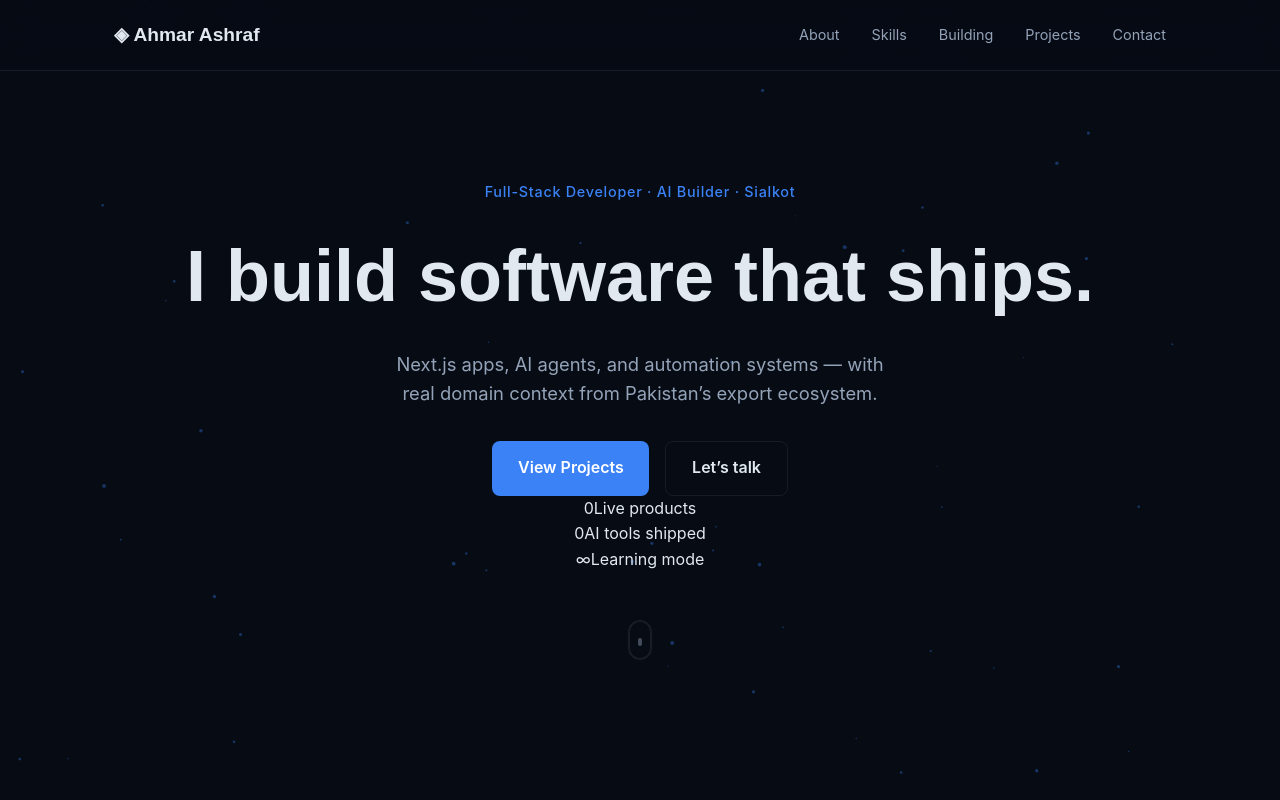
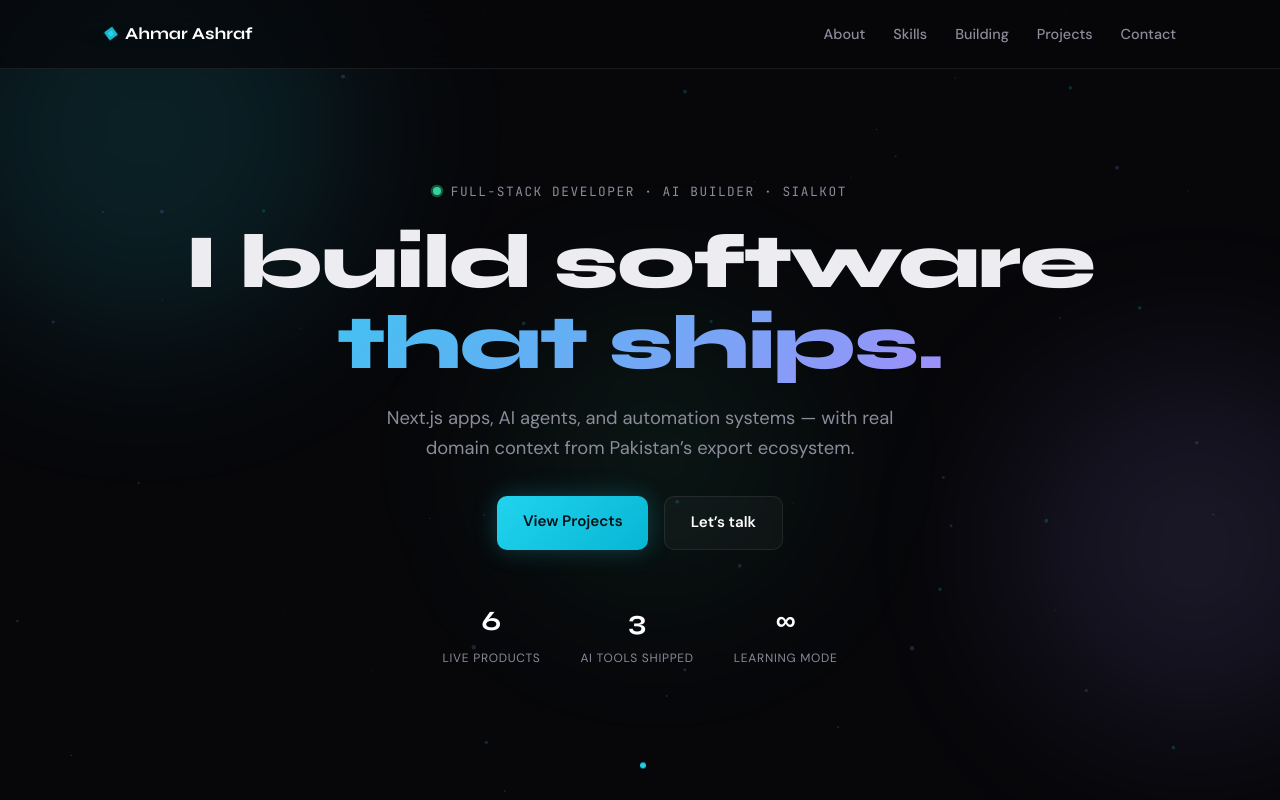
Before and after one commit to ZINC-LESTRIC/my-class, a plain HTML site: page index.html in a window 1280 px wide. Shown: the top 800 px of the page. Drawn offline with Linux system fonts and the light colour scheme; animation ran at ten frames a second.

Commit message:
Add redesigned CSS + JS with animations, orbs, particles, count-up

```diff
--- a/script.js
+++ b/script.js
@@ -1,53 +1,102 @@
+const hamburger = document.getElementById('hamburger');
+const navLinks = document.getElementById('navLinks');
+const navbar = document.getElementById('navbar');
+
+if (hamburger && navLinks) {
+  hamburger.addEventListener('click', () => navLinks.classList.toggle('open'));
+  navLinks.querySelectorAll('a').forEach(a =>
+    a.addEventListener('click', () => navLinks.classList.remove('open'))
+  );
+}
+
+window.addEventListener('scroll', () => {
+  if (navbar) navbar.classList.toggle('scrolled', window.scrollY > 40);
+}, { passive: true });
+
+const reveals = document.querySelectorAll('.reveal');
+const io = new IntersectionObserver((entries) => {
+  entries.forEach((e, i) => {
+    if (e.isIntersecting) {
+      e.target.style.transitionDelay = (i % 4) * 0.08 + 's';
+      e.target.classList.add('visible');
+    }
+  });
+}, { threshold: 0.12, rootMargin: '0px 0px -40px 0px' });
+reveals.forEach(el => io.observe(el));
+
+function animateCount(el) {
+  const target = parseInt(el.dataset.count, 10);
+  if (isNaN(target)) return;
+  const duration = 1200;
+  const start = performance.now();
+  function tick(now) {
+    const p = Math.min((now - start) / duration, 1);
+    const eased = 1 - Math.pow(1 - p, 3);
+    el.textContent = Math.round(target * eased);
+    if (p < 1) requestAnimationFrame(tick);
+  }
+  requestAnimationFrame(tick);
+}
+const statsIo = new IntersectionObserver((entries) => {
+  entries.forEach(e => {
+    if (e.isIntersecting) {
+      e.target.querySelectorAll('[data-count]').forEach(animateCount);
+      statsIo.unobserve(e.target);
+    }
+  });
+}, { threshold: 0.5 });
+document.querySelectorAll('.hero-stats').forEach(el => statsIo.observe(el));
+
 const canvas = document.getElementById('bg-canvas');
+if (canvas) {
   const ctx = canvas.getContext('2d');
   let w, h, particles = [];
+  const COUNT = 55;
 
   function resize() {
     w = canvas.width = window.innerWidth;
     h = canvas.height = window.innerHeight;
   }
-window.addEventListener('resize', resize);
-resize();
 
-class Particle {
-  constructor() {
-    this.x = Math.random() * w;
-    this.y = Math.random() * h;
-    this.size = Math.random() * 1.5 + 0.5;
-    this.speedX = (Math.random() - 0.5) * 0.3;
-    this.speedY = (Math.random() - 0.5) * 0.3;
+  function init() {
+    particles = Array.from({ length: COUNT }, () => ({
+      x: Math.random() * w,
+      y: Math.random() * h,
+      r: Math.random() * 1.8 + 0.4,
+      vx: (Math.random() - 0.5) * 0.35,
+      vy: (Math.random() - 0.5) * 0.35,
+      c: Math.random() > 0.5 ? '34,211,238' : '167,139,250'
+    }));
   }
-  update() {
-    this.x += this.speedX;
-    this.y += this.speedY;
-    if (this.x < 0 || this.x > w) this.speedX *= -1;
-    if (this.y < 0 || this.y > h) this.speedY *= -1;
-  }
-  draw() {
-    ctx.fillStyle = 'rgba(59, 130, 246, 0.35)';
+
+  function draw() {
+    ctx.clearRect(0, 0, w, h);
+    for (let i = 0; i < particles.length; i++) {
+      const p = particles[i];
+      p.x += p.vx; p.y += p.vy;
+      if (p.x < 0 || p.x > w) p.vx *= -1;
+      if (p.y < 0 || p.y > h) p.vy *= -1;
       ctx.beginPath();
-    ctx.arc(this.x, this.y, this.size, 0, Math.PI * 2);
+      ctx.arc(p.x, p.y, p.r, 0, Math.PI * 2);
+      ctx.fillStyle = `rgba(${p.c},0.35)`;
       ctx.fill();
+      for (let j = i + 1; j < particles.length; j++) {
+        const q = particles[j];
+        const dx = p.x - q.x, dy = p.y - q.y;
+        const dist = Math.sqrt(dx * dx + dy * dy);
+        if (dist < 120) {
+          ctx.beginPath();
+          ctx.moveTo(p.x, p.y);
+          ctx.lineTo(q.x, q.y);
+          ctx.strokeStyle = `rgba(34,211,238,${0.08 * (1 - dist / 120)})`;
+          ctx.lineWidth = 0.6;
+          ctx.stroke();
         }
       }
+    }
+    requestAnimationFrame(draw);
+  }
 
-for (let i = 0; i < 60; i++) particles.push(new Particle());
-
-function animate() {
-  ctx.clearRect(0, 0, w, h);
-  particles.forEach(p => { p.update(); p.draw(); });
-  requestAnimationFrame(animate);
+  window.addEventListener('resize', () => { resize(); init(); });
+  resize(); init(); draw();
 }
-animate();
-
-// Navbar + mobile
-const hamburger = document.getElementById('hamburger');
-const navLinks = document.getElementById('navLinks');
-hamburger.addEventListener('click', () => navLinks.classList.toggle('open'));
-navLinks.querySelectorAll('a').forEach(a => a.addEventListener('click', () => navLinks.classList.remove('open')));
-
-// Reveal on scroll
-const observer = new IntersectionObserver((entries) => {
-  entries.forEach(e => { if (e.isIntersecting) e.target.classList.add('visible'); });
-}, { threshold: 0.1 });
-document.querySelectorAll('.reveal').forEach(el => observer.observe(el));
--- a/style.css
+++ b/style.css
@@ -1,83 +1,208 @@
-/* Portfolio styles */
-* { margin: 0; padding: 0; box-sizing: border-box; }
-:root {
-  --bg: #060b14;
-  --card: #0c1525;
-  --text: #e2e8f0;
-  --muted: #94a3b8;
-  --blue: #3b82f6;
-  --gold: #f59e0b;
-  --border: rgba(148,163,184,0.12);
+*,*::before,*::after{box-sizing:border-box;margin:0;padding:0}
+:root{
+  --bg:#07070a;
+  --bg2:#0c0c12;
+  --text:#ececf1;
+  --muted:#8b8b9a;
+  --cyan:#22d3ee;
+  --violet:#a78bfa;
+  --green:#34d399;
+  --border:rgba(255,255,255,.08);
+  --card:rgba(255,255,255,.03);
 }
-body {
-  font-family: 'Inter', system-ui, sans-serif;
-  background: var(--bg);
-  color: var(--text);
-  line-height: 1.6;
-  overflow-x: hidden;
+html{scroll-behavior:smooth}
+body{
+  font-family:'DM Sans',system-ui,sans-serif;
+  background:var(--bg);
+  color:var(--text);
+  line-height:1.65;
+  overflow-x:hidden;
+  min-height:100vh;
 }
-#bg-canvas { position: fixed; inset: 0; z-index: -1; }
-.navbar {
-  position: fixed; top: 0; left: 0; right: 0; z-index: 100;
-  background: rgba(6,11,20,0.8); backdrop-filter: blur(16px);
-  border-bottom: 1px solid var(--border);
+#bg-canvas{position:fixed;inset:0;z-index:-2;opacity:.55}
+.orb{
+  position:fixed;border-radius:50%;filter:blur(80px);z-index:-1;pointer-events:none;
+  animation:float 12s ease-in-out infinite;
 }
-.nav-inner {
-  max-width: 1100px; margin: 0 auto; padding: 0 1.5rem;
-  height: 70px; display: flex; align-items: center; justify-content: space-between;
+.orb-1{width:420px;height:420px;background:rgba(34,211,238,.12);top:-10%;left:-5%;animation-delay:0s}
+.orb-2{width:360px;height:360px;background:rgba(167,139,250,.12);bottom:10%;right:-8%;animation-delay:-4s}
+.orb-3{width:280px;height:280px;background:rgba(52,211,153,.08);top:40%;left:40%;animation-delay:-7s}
+@keyframes float{
+  0%,100%{transform:translate(0,0) scale(1)}
+  33%{transform:translate(30px,-20px) scale(1.05)}
+  66%{transform:translate(-20px,15px) scale(.95)}
 }
-.logo { font-family: 'Space Grotesk', sans-serif; font-weight: 700; font-size: 1.2rem; color: var(--text); text-decoration: none; }
-.nav-links { display: flex; gap: 2rem; list-style: none; }
-.nav-links a { color: var(--muted); text-decoration: none; font-size: 0.9rem; transition: color 0.2s; }
-.nav-links a:hover { color: var(--text); }
-.hamburger { display: none; background: none; border: none; cursor: pointer; }
-.hamburger span { display: block; width: 22px; height: 2px; background: var(--text); margin: 5px 0; }
-.hero {
-  min-height: 100vh; display: flex; flex-direction: column; align-items: center; justify-content: center;
-  text-align: center; padding: 100px 1.5rem 60px;
+
+.navbar{
+  position:fixed;top:0;left:0;right:0;z-index:100;
+  backdrop-filter:blur(16px) saturate(1.4);
+  background:rgba(7,7,10,.75);
+  border-bottom:1px solid var(--border);
+  transition:box-shadow .3s;
 }
-.hero-label { color: var(--blue); font-size: 0.9rem; font-weight: 500; margin-bottom: 1rem; letter-spacing: 0.05em; }
-.hero h1 { font-family: 'Space Grotesk', sans-serif; font-size: clamp(2.8rem, 8vw, 4.5rem); font-weight: 700; margin-bottom: 1rem; }
-.hero-sub { color: var(--muted); font-size: 1.15rem; max-width: 500px; margin: 0 auto 2rem; }
-.hero-ctas { display: flex; gap: 1rem; justify-content: center; flex-wrap: wrap; }
-.btn { display: inline-flex; align-items: center; padding: 0.85rem 1.6rem; border-radius: 8px; font-weight: 600; text-decoration: none; transition: all 0.25s; }
-.btn-primary { background: var(--blue); color: white; }
-.btn-primary:hover { transform: translateY(-2px); box-shadow: 0 8px 24px rgba(59,130,246,0.4); }
-.btn-ghost { border: 1px solid var(--border); color: var(--text); }
-.btn-ghost:hover { border-color: var(--blue); color: var(--blue); }
-.scroll-indicator { margin-top: 3rem; width: 24px; height: 40px; border: 2px solid var(--border); border-radius: 12px; position: relative; }
-.scroll-indicator span { position: absolute; top: 8px; left: 50%; transform: translateX(-50%); width: 4px; height: 8px; background: var(--muted); border-radius: 2px; animation: scroll 1.5s infinite; }
-@keyframes scroll { 0% { opacity: 1; top: 8px; } 100% { opacity: 0; top: 22px; } }
-.section { padding: 90px 1.5rem; }
-.container { max-width: 1100px; margin: 0 auto; }
-.section-title { font-family: 'Space Grotesk', sans-serif; font-size: 2rem; font-weight: 700; margin-bottom: 2rem; text-align: center; }
-.about-text { color: var(--muted); font-size: 1.05rem; max-width: 700px; margin: 0 auto; line-height: 1.8; text-align: center; }
-.skills-grid { display: grid; grid-template-columns: repeat(auto-fit, minmax(240px, 1fr)); gap: 1.5rem; }
-.skill-group { background: var(--card); border: 1px solid var(--border); border-radius: 14px; padding: 1.5rem; }
-.skill-group h3 { font-size: 1rem; margin-bottom: 1rem; color: var(--gold); }
-.tags { display: flex; flex-wrap: wrap; gap: 0.5rem; }
-.tags span { font-size: 0.78rem; background: rgba(148,163,184,0.1); color: var(--muted); padding: 0.3rem 0.7rem; border-radius: 100px; border: 1px solid var(--border); }
-.projects-grid { display: grid; grid-template-columns: repeat(auto-fit, minmax(300px, 1fr)); gap: 1.5rem; }
-.project-card { background: var(--card); border: 1px solid var(--border); border-radius: 16px; padding: 1.6rem; transition: all 0.3s; }
-.project-card:hover { border-color: rgba(59,130,246,0.35); transform: translateY(-4px); }
-.project-top { display: flex; justify-content: space-between; align-items: center; margin-bottom: 0.8rem; }
-.project-top h3 { font-family: 'Space Grotesk', sans-serif; font-size: 1.15rem; }
-.status { font-size: 0.7rem; font-weight: 600; padding: 0.25rem 0.6rem; border-radius: 100px; }
-.status.live { background: rgba(16,185,129,0.15); color: #34d399; }
-.status.dev { background: rgba(245,158,11,0.15); color: #fbbf24; }
-.project-card p { color: var(--muted); font-size: 0.9rem; margin-bottom: 1rem; line-height: 1.6; }
-.project-link { color: var(--blue); font-size: 0.9rem; font-weight: 500; text-decoration: none; }
-.project-link:hover { text-decoration: underline; }
-.contact { text-align: center; }
-.contact-sub { color: var(--muted); margin-bottom: 2rem; }
-.contact-buttons { display: flex; gap: 1rem; justify-content: center; flex-wrap: wrap; }
-.contact-btn { display: flex; align-items: center; gap: 0.5rem; background: var(--card); border: 1px solid var(--border); border-radius: 10px; padding: 0.9rem 1.3rem; color: var(--text); text-decoration: none; transition: all 0.25s; }
-.contact-btn:hover { border-color: var(--blue); transform: translateY(-2px); }
-.footer { text-align: center; padding: 2rem; border-top: 1px solid var(--border); color: var(--muted); font-size: 0.85rem; }
-.reveal { opacity: 0; transform: translateY(20px); transition: all 0.6s ease; }
-.reveal.visible { opacity: 1; transform: translateY(0); }
-@media (max-width: 700px) {
-  .nav-links { display: none; }
-  .nav-links.open { display: flex; flex-direction: column; position: absolute; top: 70px; left: 0; right: 0; background: rgba(6,11,20,0.98); padding: 1.5rem; gap: 1rem; }
-  .hamburger { display: block; }
+.navbar.scrolled{box-shadow:0 8px 32px rgba(0,0,0,.4)}
+.nav-inner{max-width:1120px;margin:0 auto;padding:0 1.5rem;height:68px;display:flex;align-items:center;justify-content:space-between}
+.logo{
+  font-family:'Syne',sans-serif;font-weight:700;font-size:1.05rem;color:#fff;text-decoration:none;
+  display:flex;align-items:center;gap:.5rem;
 }
+.logo-mark{color:var(--cyan);animation:spin-slow 8s linear infinite;display:inline-block}
+@keyframes spin-slow{to{transform:rotate(360deg)}}
+.nav-links{display:flex;gap:1.75rem;list-style:none}
+.nav-links a{
+  color:var(--muted);text-decoration:none;font-size:.9rem;font-weight:500;
+  transition:color .2s;position:relative;
+}
+.nav-links a::after{
+  content:'';position:absolute;left:0;bottom:-4px;width:0;height:2px;
+  background:linear-gradient(90deg,var(--cyan),var(--violet));transition:width .25s;
+}
+.nav-links a:hover{color:#fff}
+.nav-links a:hover::after{width:100%}
+.hamburger{display:none;background:none;border:none;cursor:pointer;flex-direction:column;gap:5px;padding:4px}
+.hamburger span{display:block;width:22px;height:2px;background:#fff;border-radius:1px;transition:transform .25s}
+
+.hero{
+  min-height:100vh;display:flex;flex-direction:column;align-items:center;justify-content:center;
+  text-align:center;padding:7rem 1.5rem 4rem;position:relative;
+}
+.hero-label{
+  font-size:.8rem;color:var(--muted);letter-spacing:.12em;text-transform:uppercase;
+  margin-bottom:1.25rem;display:inline-flex;align-items:center;gap:.6rem;
+  font-family:'JetBrains Mono',monospace;
+}
+.pulse-dot{
+  width:8px;height:8px;border-radius:50%;background:var(--green);
+  box-shadow:0 0 0 0 rgba(52,211,153,.5);
+  animation:pulse 2s ease-out infinite;
+}
+@keyframes pulse{
+  0%{box-shadow:0 0 0 0 rgba(52,211,153,.5)}
+  70%{box-shadow:0 0 0 10px rgba(52,211,153,0)}
+  100%{box-shadow:0 0 0 0 rgba(52,211,153,0)}
+}
+.hero h1{
+  font-family:'Syne',sans-serif;font-size:clamp(2.6rem,9vw,4.8rem);
+  font-weight:800;line-height:1.05;margin-bottom:1.25rem;letter-spacing:-.02em;
+}
+.hero h1 .line{display:block}
+.gradient-text{
+  background:linear-gradient(135deg,var(--cyan) 0%,var(--violet) 50%,var(--green) 100%);
+  background-size:200% 200%;
+  -webkit-background-clip:text;-webkit-text-fill-color:transparent;background-clip:text;
+  animation:gradient-shift 6s ease infinite;
+}
+@keyframes gradient-shift{
+  0%,100%{background-position:0% 50%}
+  50%{background-position:100% 50%}
+}
+.hero-sub{font-size:1.15rem;color:var(--muted);max-width:540px;margin:0 auto 2rem;font-weight:400}
+.hero-ctas{display:flex;gap:1rem;flex-wrap:wrap;justify-content:center;margin-bottom:3rem}
+.btn{
+  display:inline-block;padding:.85rem 1.6rem;border-radius:10px;font-size:.95rem;
+  font-weight:600;text-decoration:none;transition:all .25s;font-family:'DM Sans',sans-serif;
+}
+.btn-primary{
+  background:linear-gradient(135deg,var(--cyan),#06b6d4);
+  color:#041016;box-shadow:0 0 24px rgba(34,211,238,.25);
+}
+.btn-primary:hover{transform:translateY(-2px);box-shadow:0 0 36px rgba(34,211,238,.4)}
+.btn-ghost{border:1px solid var(--border);color:#fff;background:rgba(255,255,255,.03)}
+.btn-ghost:hover{border-color:rgba(255,255,255,.3);background:rgba(255,255,255,.06);transform:translateY(-2px)}
+.hero-stats{display:flex;gap:2.5rem;flex-wrap:wrap;justify-content:center}
+.stat{text-align:center}
+.stat-num{display:block;font-family:'Syne',sans-serif;font-size:1.75rem;font-weight:700;color:#fff}
+.stat-label{font-size:.75rem;color:var(--muted);text-transform:uppercase;letter-spacing:.06em}
+.scroll-indicator{position:absolute;bottom:2rem;left:50%;transform:translateX(-50%)}
+.scroll-indicator span{
+  display:block;width:6px;height:6px;border-radius:50%;background:var(--cyan);
+  animation:bounce 1.6s infinite;
+}
+@keyframes bounce{0%,100%{transform:translateY(0);opacity:1}50%{transform:translateY(10px);opacity:.4}}
+
+.section{padding:5.5rem 1.5rem;position:relative}
+.container{max-width:1120px;margin:0 auto}
+.section-eyebrow{
+  font-family:'JetBrains Mono',monospace;font-size:.75rem;color:var(--cyan);
+  letter-spacing:.14em;text-transform:uppercase;margin-bottom:.75rem;
+}
+.section-title{
+  font-family:'Syne',sans-serif;font-size:clamp(1.75rem,4vw,2.4rem);
+  font-weight:700;color:#fff;margin-bottom:2rem;letter-spacing:-.02em;line-height:1.2;
+}
+.section-title .muted{color:var(--muted);font-weight:500}
+.about-grid{display:grid;gap:1.25rem;max-width:720px}
+.about-text{color:var(--muted);font-size:1.05rem}
+.about-text strong{color:var(--text);font-weight:600}
+
+.skills-grid{display:grid;grid-template-columns:repeat(auto-fit,minmax(260px,1fr));gap:1.25rem}
+.skill-group{
+  background:var(--card);border:1px solid var(--border);border-radius:14px;padding:1.5rem;
+  transition:border-color .3s,transform .3s,box-shadow .3s;
+}
+.skill-group:hover{
+  border-color:rgba(34,211,238,.35);transform:translateY(-4px);
+  box-shadow:0 12px 40px rgba(34,211,238,.08);
+}
+.skill-icon{font-size:1.25rem;margin-bottom:.6rem;color:var(--cyan)}
+.skill-group h3{font-family:'Syne',sans-serif;font-size:1rem;color:#fff;margin-bottom:.85rem;font-weight:600}
+.tags{display:flex;flex-wrap:wrap;gap:.4rem}
+.tags span{
+  background:rgba(255,255,255,.04);border:1px solid var(--border);
+  padding:.28rem .65rem;border-radius:999px;font-size:.72rem;color:#b4b4c0;
+  font-family:'JetBrains Mono',monospace;transition:border-color .2s,color .2s;
+}
+.skill-group:hover .tags span{border-color:rgba(34,211,238,.2);color:#c8c8d4}
+
+.projects-grid{display:grid;grid-template-columns:repeat(auto-fit,minmax(300px,1fr));gap:1.25rem}
+.project-card{
+  background:var(--card);border:1px solid var(--border);border-radius:14px;padding:1.6rem;
+  transition:border-color .3s,transform .3s,box-shadow .3s;position:relative;overflow:hidden;
+}
+.project-card::before{
+  content:'';position:absolute;top:0;left:0;right:0;height:2px;
+  background:linear-gradient(90deg,transparent,var(--cyan),var(--violet),transparent);
+  opacity:0;transition:opacity .3s;
+}
+.project-card:hover{border-color:rgba(167,139,250,.35);transform:translateY(-4px);box-shadow:0 16px 48px rgba(0,0,0,.35)}
+.project-card:hover::before{opacity:1}
+.project-card.featured{border-color:rgba(34,211,238,.2);background:linear-gradient(145deg,rgba(34,211,238,.04),rgba(167,139,250,.03))}
+.project-top{display:flex;align-items:center;justify-content:space-between;margin-bottom:.75rem;gap:.75rem}
+.project-top h3{font-family:'Syne',sans-serif;font-size:1.15rem;color:#fff;font-weight:600}
+.status{font-size:.68rem;padding:.22rem .55rem;border-radius:999px;font-weight:600;font-family:'JetBrains Mono',monospace;white-space:nowrap}
+.status.live{background:rgba(52,211,153,.12);color:var(--green);border:1px solid rgba(52,211,153,.25)}
+.status.dev{background:rgba(250,204,21,.1);color:#facc15;border:1px solid rgba(250,204,21,.2)}
+.project-card p{font-size:.9rem;color:var(--muted);margin-bottom:1rem}
+.project-link{
+  font-size:.85rem;color:var(--cyan);text-decoration:none;font-weight:600;
+  display:inline-flex;align-items:center;gap:.35rem;transition:gap .2s,color .2s;
+}
+.project-link:hover{gap:.55rem;color:#67e8f9}
+
+.contact-sub{color:var(--muted);margin-bottom:1.5rem;font-size:1.05rem}
+.contact-buttons{display:flex;flex-wrap:wrap;gap:.75rem}
+.contact-btn{
+  display:inline-flex;align-items:center;gap:.5rem;padding:.75rem 1.25rem;border-radius:10px;
+  background:rgba(255,255,255,.04);border:1px solid var(--border);color:#fff;
+  text-decoration:none;font-size:.9rem;font-weight:500;transition:all .25s;
+}
+.contact-btn:hover{background:rgba(34,211,238,.08);border-color:rgba(34,211,238,.35);transform:translateY(-2px)}
+.contact-btn .icon{opacity:.8}
+
+.footer{text-align:center;padding:2.5rem 1.5rem;color:var(--muted);font-size:.85rem;border-top:1px solid var(--border)}
+.footer-sub{margin-top:.35rem;font-size:.75rem;opacity:.7;font-family:'JetBrains Mono',monospace}
+
+.reveal{opacity:0;transform:translateY(24px);transition:opacity .7s cubic-bezier(.22,1,.36,1),transform .7s cubic-bezier(.22,1,.36,1)}
+.reveal.visible{opacity:1;transform:none}
+.reveal.delay-1{transition-delay:.1s}
+.reveal.delay-2{transition-delay:.2s}
+
+@media(max-width:768px){
+  .nav-links{display:none}
+  .nav-links.open{
+    display:flex;flex-direction:column;position:absolute;top:68px;left:0;right:0;
+    background:rgba(7,7,10,.96);padding:1.5rem;gap:1rem;border-bottom:1px solid var(--border);
+  }
+  .hamburger{display:flex}
+  .hero-stats{gap:1.5rem}
+}
```
Lines whose indentation alone changed are shown as unchanged.
